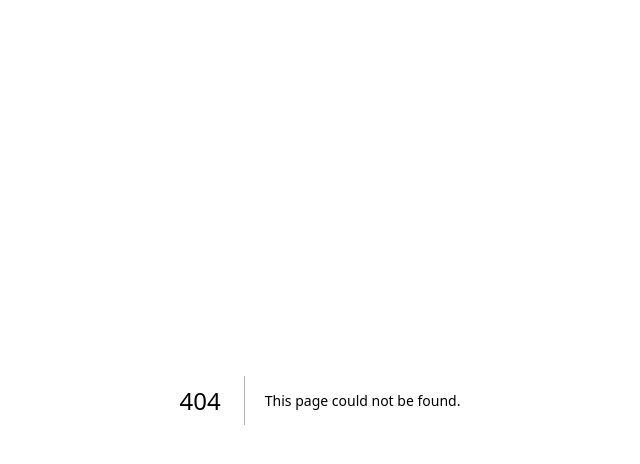
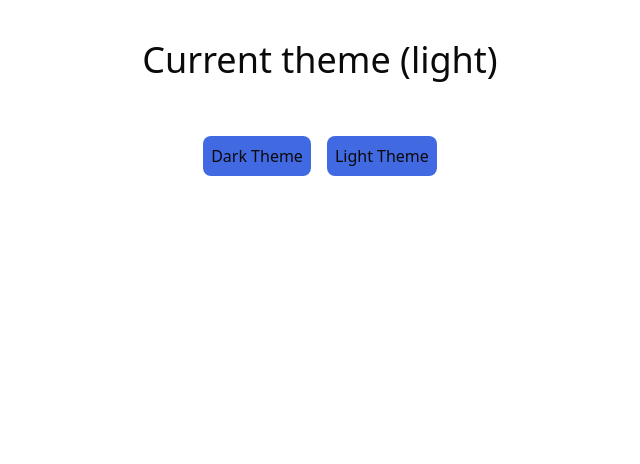
Before and after one commit to Mujju-palaan/react-all, a Next.js app: page /context in a window 1280 px wide. Before the commit this address had no page. Shown: the top 464 px of the page, without its empty margins (320-960 px from the left). Built offline with nearby package versions, Linux system fonts and the light colour scheme.

Commit message:
ThemeProvider --- context

```diff
--- /dev/null
+++ b/app/(pages)/context/ThemeContext.tsx
@@ -0,0 +1,25 @@
+"use client";
+import { useTheme } from "@/app/context/Theme-Context";
+
+
+const ThemeComponent = () => {
+  const { themeMode, darkTheme, lightTheme } = useTheme();
+
+  return (
+    <div className="h-full flex flex-col justify-center items-center gap-4 p-10">
+      <h1 className="text-4xl">{`Current theme (${themeMode})`}</h1>
+
+      <br />
+      <div className="flex gap-4">
+        <button onClick={darkTheme} className="btn">
+          Dark Theme
+        </button>
+        <button onClick={lightTheme} className="btn">
+          Light Theme
+        </button>
+      </div>
+    </div>
+  );
+};
+
+export default ThemeComponent;
--- /dev/null
+++ b/app/(pages)/context/page.tsx
@@ -0,0 +1,15 @@
+'use client'
+import { ThemeProvider } from '@/app/context/Theme-Context'
+import ThemeContext from './ThemeContext'
+
+// type Props = {}
+
+const page = () => {
+  return (
+    <ThemeProvider>
+        <ThemeContext />
+    </ThemeProvider>
+  )
+}
+
+export default page
--- /dev/null
+++ b/app/context/Theme-Context.tsx
@@ -0,0 +1,29 @@
+import { createContext, useContext, ReactNode, useState} from "react";
+
+type ThemeContextType = {
+  themeMode: "light" | "dark";
+  darkTheme: () => void;
+  lightTheme: () => void;
+};
+
+export const ThemeContext = createContext<ThemeContextType>({
+    themeMode: 'light',
+    darkTheme: () => {},
+    lightTheme: () => {},
+});
+
+export const ThemeProvider = ({children}:  { children: ReactNode }) => {
+  const [themeMode, setThemeMode] = useState<"light" | "dark">("light");
+  const darkTheme = () => setThemeMode("dark");
+  const lightTheme = () => setThemeMode("light");
+
+    return (
+    <ThemeContext.Provider value={{ themeMode, darkTheme, lightTheme }}>
+      {children}
+    </ThemeContext.Provider>
+  );
+}
+
+export const useTheme = () => {
+    return useContext(ThemeContext);
+}
--- a/app/globals.css
+++ b/app/globals.css
@@ -127,3 +127,9 @@
     @apply bg-background text-foreground;
   }
 }
+
+@layer components {
+  .button {
+    @apply bg-card text-card-foreground shadow-md rounded-lg p-6;
+  }
+}
--- a/app/page.tsx
+++ b/app/page.tsx
@@ -9,8 +9,8 @@ export default function Home() {
         <li><Link href={`/tic-tac-toe`}>Tic-Tac-Toe Game</Link></li>
         <li><Link href={`/investment-calculator`}>Investment Calculator</Link></li>
         <li><Link href={`/countdown`}>Countdown</Link></li>
-        <li><Link href={`/CreateNewProject`}>Create New Project Screen (props, lifting the States)</Link></li>
-        <li><Link href={`/countdown`}>New</Link></li>
+        <li><Link href={`/CreateNewProject`}>Create New Project Screen (prop drilling, lifting the States)</Link></li>
+        <li><Link href={`/context`}>useContext</Link></li>
       </ul>
     </div>
   );
```
